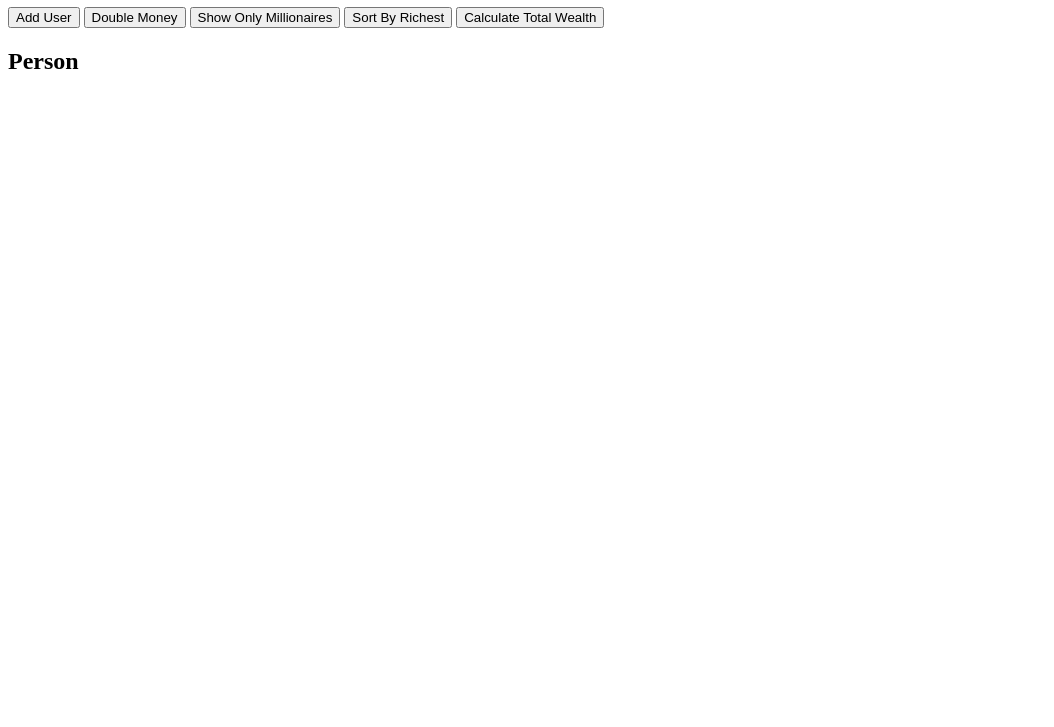
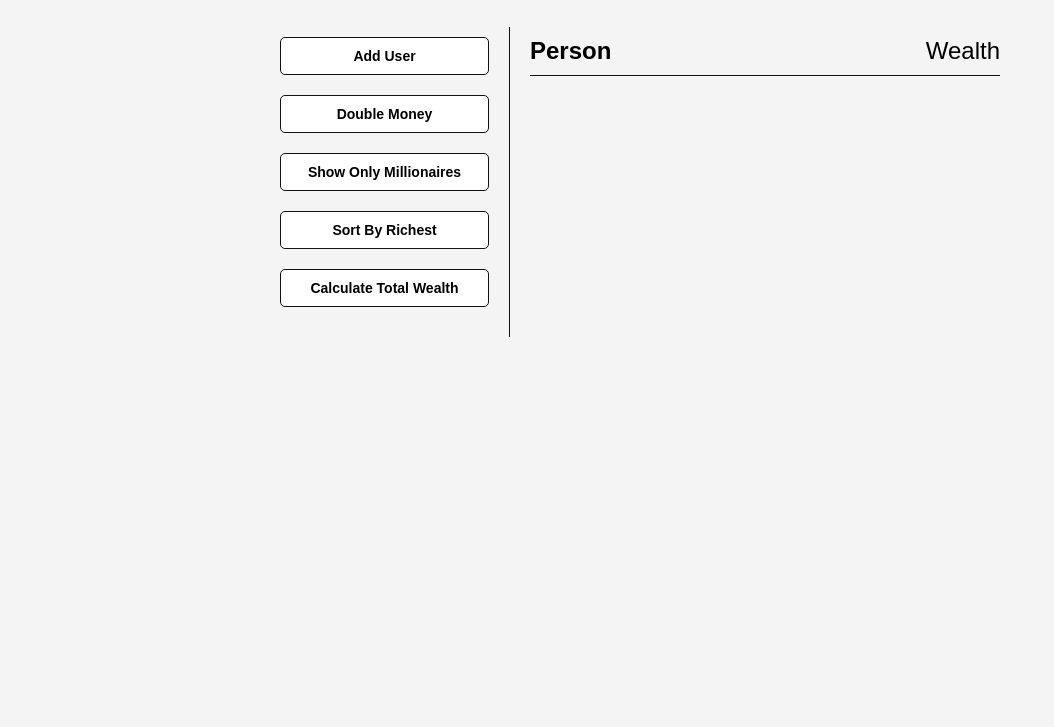
Before and after one commit to bencyrus/DOM-array-methods-practice-JS, a plain HTML site: page index.html in a window 1280 px wide. Shown: the part 73-800 px from the top of the page, without its empty margins (0-1054 px from the left). Drawn offline with Linux system fonts and the light colour scheme.

Commit message:
added initial styling

```diff
--- a/index.html
+++ b/index.html
@@ -10,7 +10,7 @@
   <body>
     <h1>DOM Array Methods</h1>
 
-    <div class="conrainer">
+    <div class="container">
       <aside>
         <button id="add-user">Add User</button>
         <button id="double">Double Money</button>
@@ -20,7 +20,7 @@
       </aside>
 
       <main id="main">
-        <h2><strong>Person</strong></h2>
+        <h2><strong>Person</strong> Wealth</h2>
       </main>
     </div>
     <script src="script.js"></script>
--- a/style.css
+++ b/style.css
@@ -0,0 +1,71 @@
+* {
+  box-sizing: border-box;
+}
+
+body {
+  background: #f4f4f4;
+  font-family: Arial, Helvetica, sans-serif;
+  display: flex;
+  flex-direction: column;
+  align-items: center;
+  min-height: 100vh;
+  margin: 0;
+}
+
+.container {
+  display: flex;
+  padding: 20px;
+  margin: 0 auto;
+  max-width: 100%;
+  width: 800px;
+}
+
+aside {
+  padding: 10px 20px;
+  width: 250px;
+  border-right: 1px solid #111;
+}
+
+button {
+  cursor: pointer;
+  background-color: #fff;
+  border: solid 1px #111;
+  border-radius: 5px;
+  display: block;
+  width: 100%;
+  padding: 10px;
+  margin-bottom: 20px;
+  font-weight: bold;
+  font-size: 14px;
+}
+
+main {
+  flex: 1;
+  padding: 10px 20px;
+}
+
+h2 {
+  border-bottom: 1px solid #111;
+  padding-bottom: 10px;
+  display: flex;
+  justify-content: space-between;
+  font-weight: 300;
+  margin: 0 0 20px;
+}
+
+h3 {
+  background-color: #fff;
+  border-bottom: 1px solid #111;
+  padding: 10px;
+  display: flex;
+  justify-content: center;
+  font-weight: 300;
+  margin: 20px 0 0;
+}
+
+.person {
+  display: flex;
+  justify-content: space-between;
+  font-size: 20px;
+  margin-bottom: 10px;
+}
```
